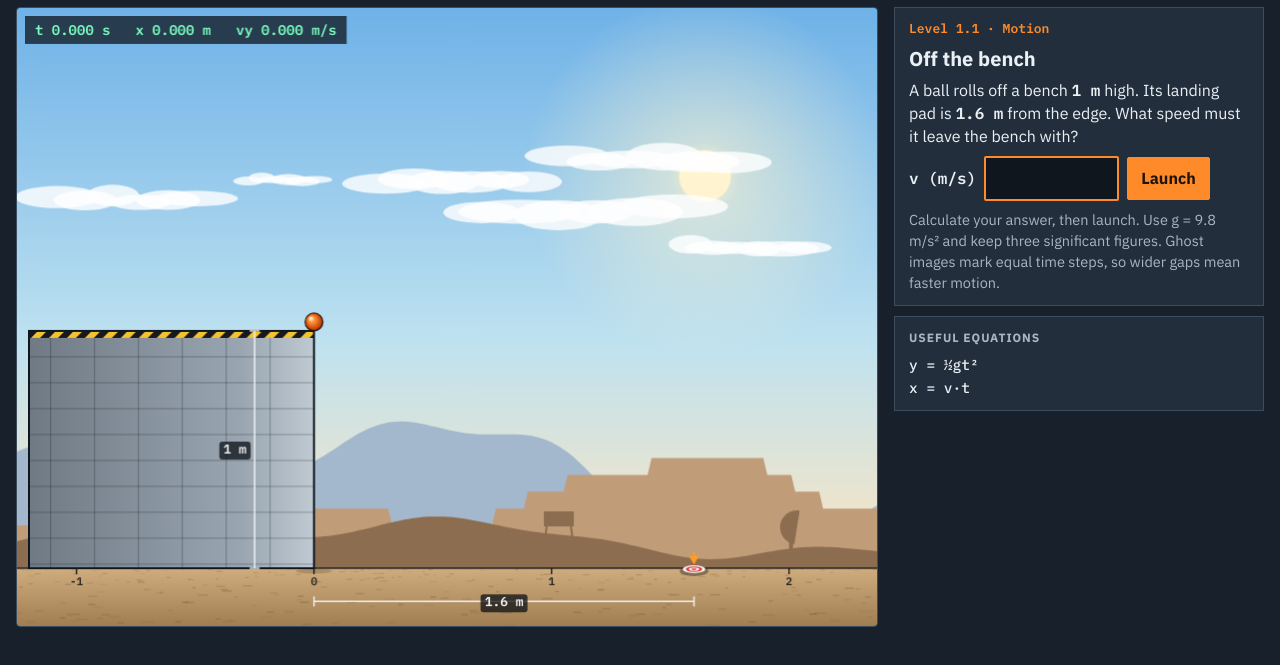
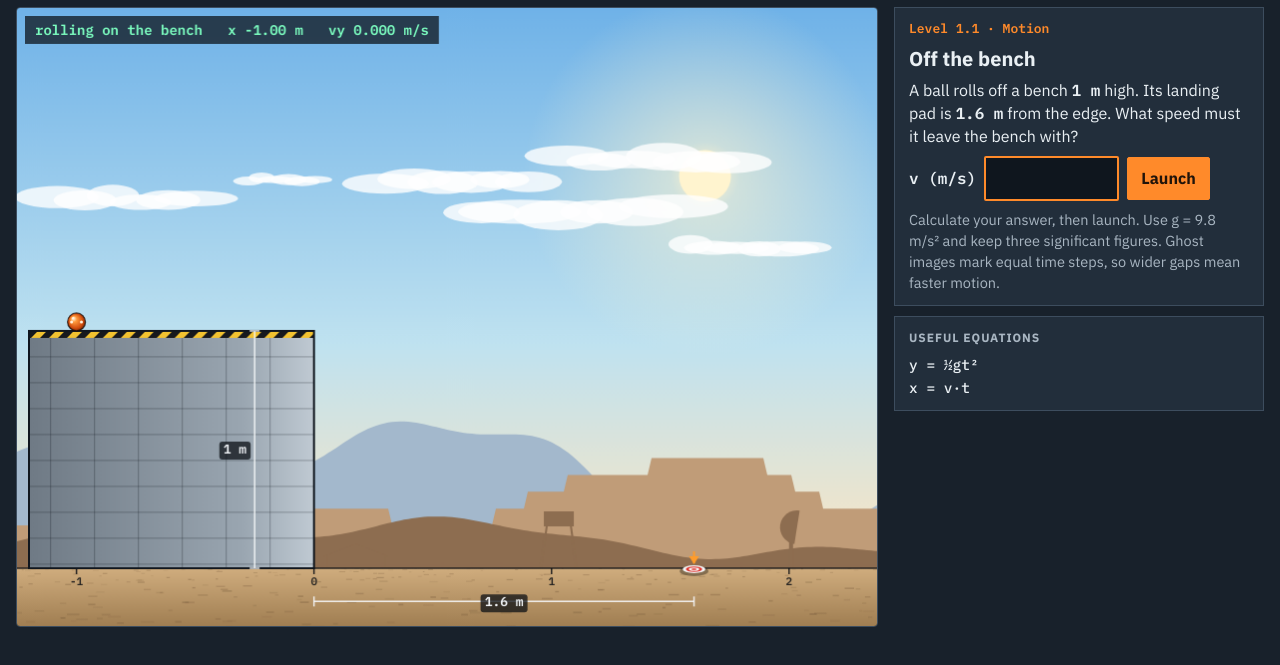
Before and after one commit to jlgagnon-glitch/Games, a plain HTML site: page physics-proving-ground.html in a window 1280 px wide. Shown: the part 87-752 px from the top of the page. Drawn offline with Linux system fonts and the light colour scheme; a web font is replaced by a local one.

Commit message:
Roll the ball along the bench in Physics Proving Ground level 1.1
Co-Authored-By: Claude Opus 5.5 <noreply@anthropic.com>

```diff
--- a/physics-proving-ground.html
+++ b/physics-proving-ground.html
@@ -130,10 +130,10 @@ const LEVELS = [
   story:p => `A ball rolls off a bench <b>${p.h} m</b> high. Its landing pad is <b>${p.d} m</b> from the edge. What speed must it leave the bench with?`,
   eqs:['y = ½gt²', 'x = v·t'], idea:'Horizontal and vertical motion are independent. The height alone sets the fall time, and the speed then sets how far the ball goes in that time.',
   gen:() => ({h:rnd(.8, 1.6, .1), d:rnd(1.5, 3.5, .1)}), ans:p => p.d * Math.sqrt(g / (2 * p.h)), view:p => [-1.2, p.d * 1.45, p.h * 1.5],
-  sim(p, v){ const t0 = fallTime(p.h), land = v * t0, hit = within(land, p.d, .03);
-    return {T:t0, hit, miss:`The ball landed ${shortLong(land, p.d, 'm')}.`, facts:[`Fall time: ${f(t0)} s, which your speed cannot change`, `Distance: ${f(v)} m/s × ${f(t0)} s = ${f(land)} m`],
+  sim(p, v){ const t0 = fallTime(p.h), land = v * t0, hit = within(land, p.d, .03), run = 1, T0 = v > 0 ? run / v : 0;   // rolls along the bench at constant speed first
+    return {T:Math.min(T0 + t0, 8), hit, miss:`The ball landed ${shortLong(land, p.d, 'm')}.`, facts:[`Fall time: ${f(t0)} s, which your speed cannot change`, `Distance: ${f(v)} m/s × ${f(t0)} s = ${f(land)} m`],
       draw(t, D){ D.bench(-1.2, 0, p.h); D.pad(p.d, .03 * p.d); D.dim(0, p.d, -.14 * p.h, `${p.d} m`); D.vdim(-.25, 0, p.h, `${p.h} m`);
-        const x = v * t, y = p.h - .5 * g * t * t; D.ball(x, y); D.vel(x, y, v, -g * t); return [`t ${f(t)} s`, `x ${f(x)} m`, `vy ${f(g * t)} m/s`]; }}; },
+        const fall = Math.max(0, t - T0), x = t < T0 || !v ? -run + v * t : v * fall, y = p.h - .5 * g * fall * fall; D.ball(x, y, 0, '', v * t); D.vel(x, y, v, -g * fall); return [t < T0 || !v ? 'rolling on the bench' : `fall time ${f(fall)} s`, `x ${f(x)} m`, `vy ${f(g * fall)} m/s`]; }}; },
   steps:(p, a) => [`Fall time from the height: <span class="m">t = √(2h/g) = √(2·${p.h}/9.8) = ${f(fallTime(p.h))} s</span>`, `Speed to cover the distance in that time: <span class="m">v = d/t = ${p.d}/${f(fallTime(p.h))} = ${f(a)} m/s</span>`]},
 
 {ch:0, name:'Stop on the line', sym:'a', unit:'m/s²', word:'braking rate',
@@ -473,12 +473,13 @@ function makeDraw(view){
       for (let i = 8; i >= 0; i--) ctx.lineTo(cx + i * 3.4, cy - 26 - i * .9 + Math.sin(tt + i * .8) * i * .4);
       ctx.closePath(); ctx.fill();
     },
-    ball(x, y, r = 0, label){
+    ball(x, y, r = 0, label, rolled){
       const R = Math.max(6.5, r ? px(r) : 9), cx = X(x), cy = Y(y) - (r ? 0 : R); shadow(x, R, y);
       const m = ctx.createRadialGradient(cx - R * .38, cy - R * .42, R * .08, cx, cy, R * 1.05);
       m.addColorStop(0, '#fff3e0'); m.addColorStop(.25, '#ff9a3d'); m.addColorStop(.75, '#d14c0e'); m.addColorStop(1, '#6e2505');
       ctx.fillStyle = m; ctx.beginPath(); ctx.arc(cx, cy, R, 0, 7); ctx.fill();
       ctx.strokeStyle = 'rgba(20,10,5,.75)'; ctx.lineWidth = 1.2; ctx.stroke();
+      if (rolled != null){ const a = px(rolled) / R; ctx.fillStyle = '#fff3e0'; for (const k of [0, Math.PI]){ ctx.beginPath(); ctx.arc(cx + R * .55 * Math.cos(a + k), cy + R * .55 * Math.sin(a + k), R * .17, 0, 7); ctx.fill(); } }   // two marks so the turning shows
       if (label){ ctx.fillStyle = '#fff'; ctx.font = '700 12px "IBM Plex Mono", Menlo, monospace'; ctx.textAlign = 'center'; ctx.fillText(label, cx, cy + 4); }
       D.moving = [cx, cy, R];
     },
```
